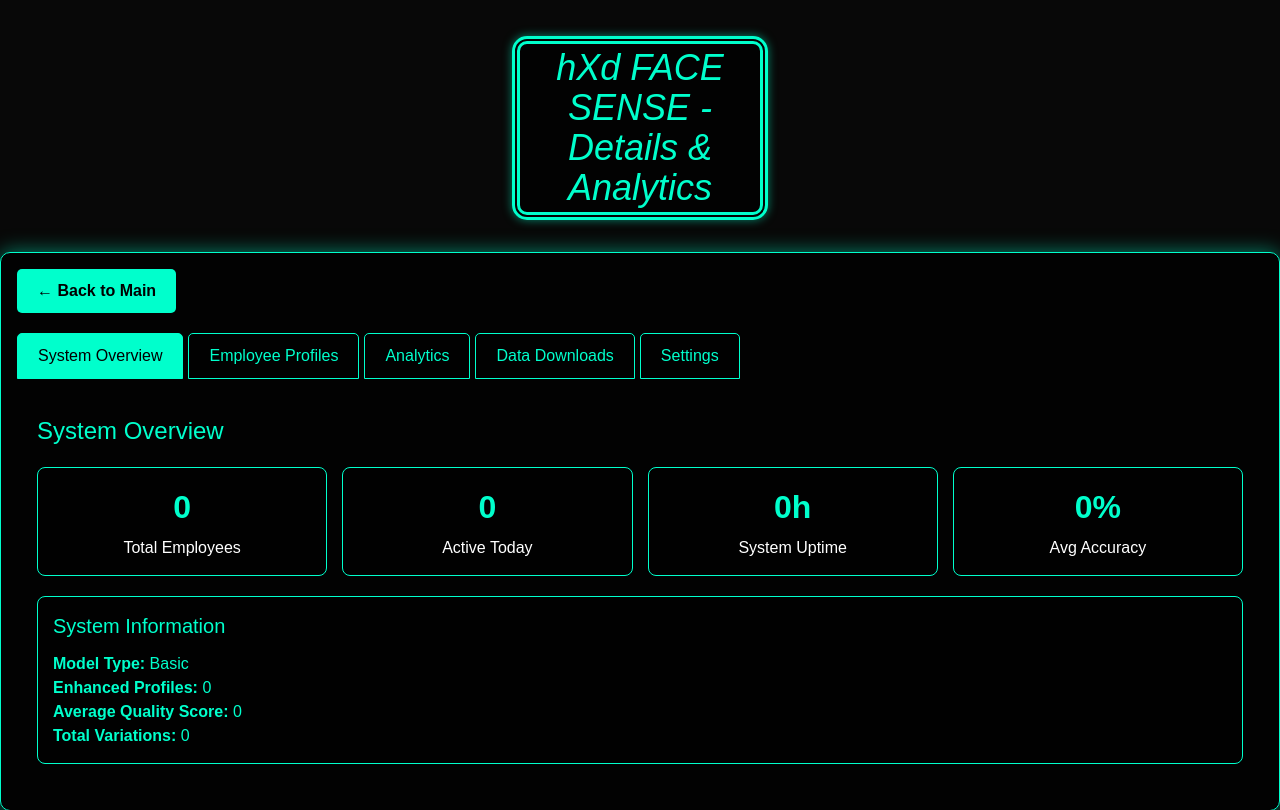
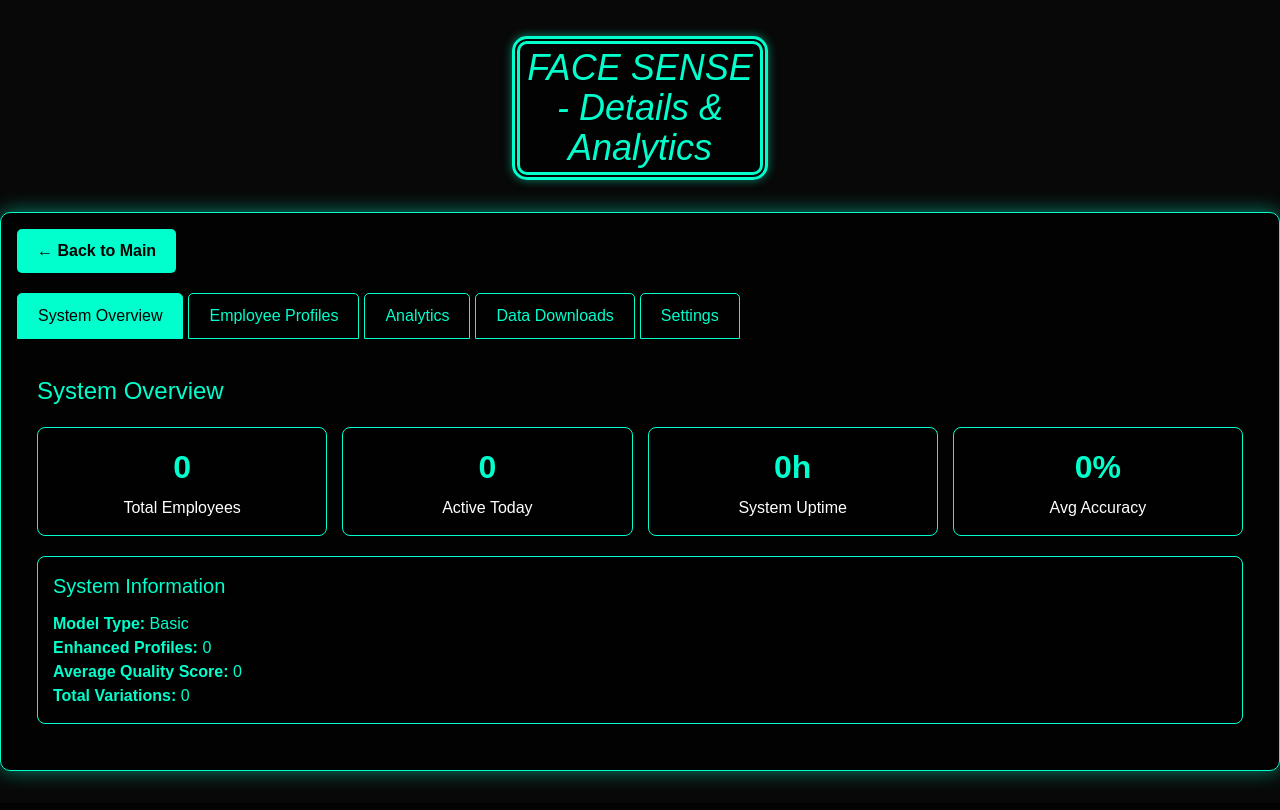
Before and after one commit to ishtiuk/Face-Sense, a Flask app: page /details in a window 1280 px wide. Shown: the top 810 px of the page. After the commit the page ends 786 px from the top, so only its background shows below. Run offline with Flask 3, Linux system fonts and the light colour scheme; parts of the project's set-up code (start-up, migrations or seed data) failed here and were passed over.

Commit message:
changed title

```diff
--- a/templates/details.html
+++ b/templates/details.html
@@ -232,7 +232,7 @@
     </style>
 </head>
 <body>
-    <h2 class="text-4xl mb-8 text-center mt-9"><em>hXd FACE SENSE - Details & Analytics</em></h2>
+    <h2 class="text-4xl mb-8 text-center mt-9"><em>FACE SENSE - Details & Analytics</em></h2>
 
     <div class="container mx-auto my-8 p-4">
         <button class="back-button" onclick="window.location.href='/'">← Back to Main</button>
```
